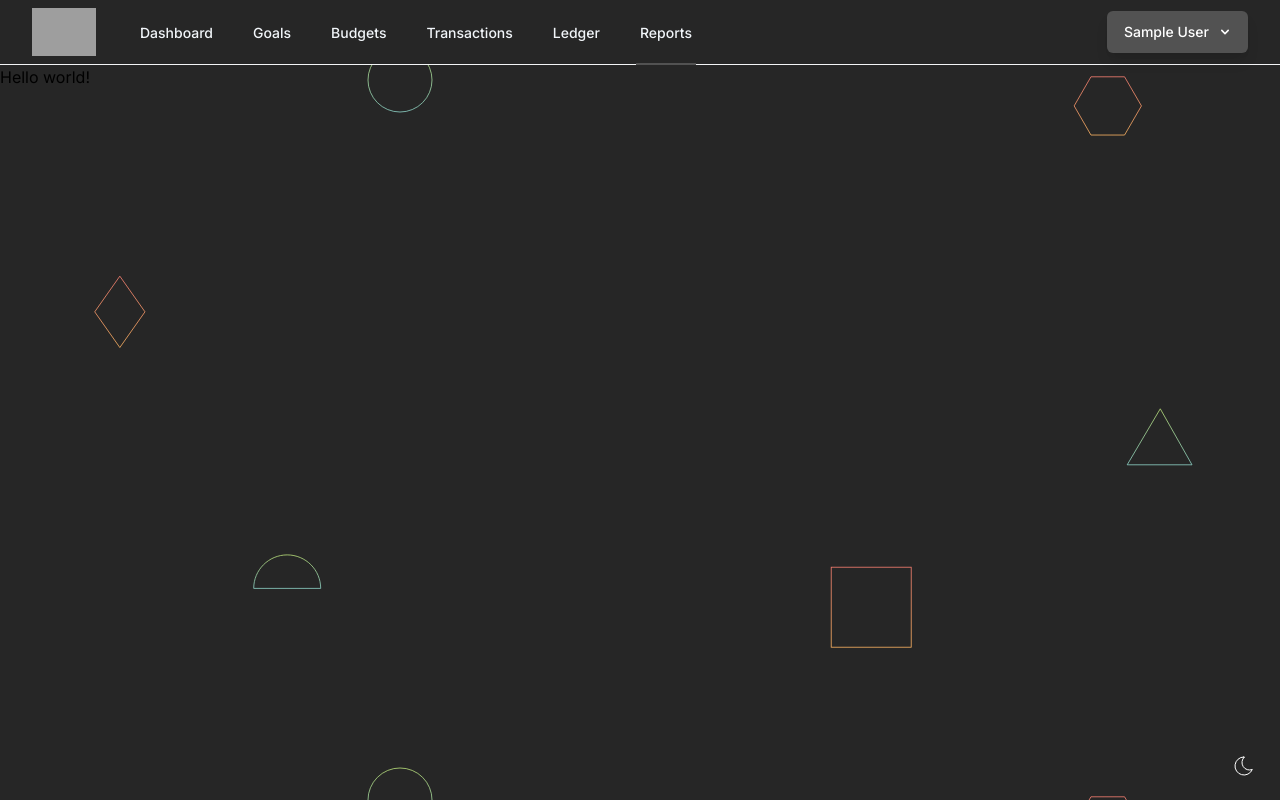
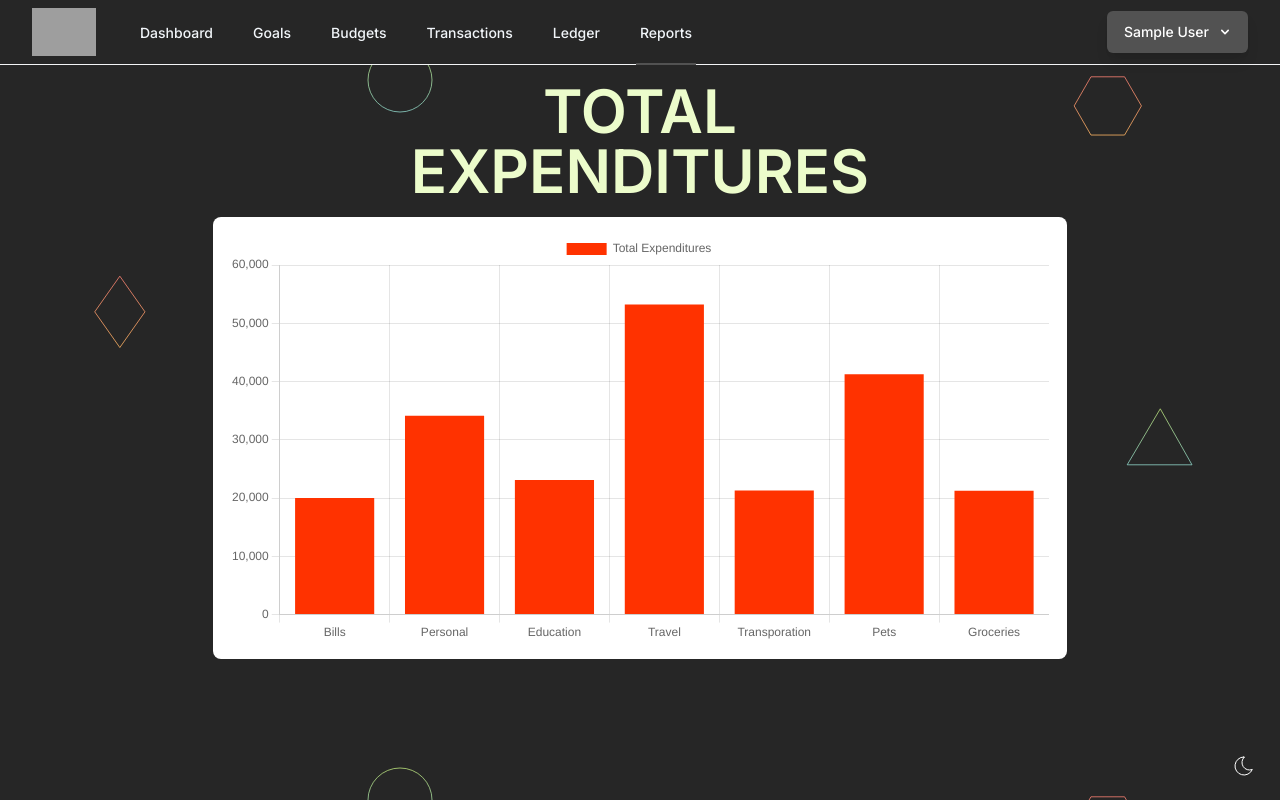
Before and after one commit to npeteros/AuditPH-TS, a Next.js app: page /reports/budgetinsights in a window 1280 px wide. Built offline with nearby package versions, Linux system fonts and the light colour scheme; no server answers; sample sign-in values are in the browser's storage; grey boxes are pictures that could not be loaded.

Commit message:
made and styled budgetinsights

```diff
--- /dev/null
+++ b/src/app/reports/budgetinsights/ChartComponent.jsx
@@ -0,0 +1,20 @@
+import React from 'react';
+import { Bar } from 'react-chartjs-2';
+import { Chart as ChartJS } from "chart.js/auto"
+
+const ChartComponent = ({ data }) => {
+  const chartData = {
+    labels: data.map(item => item.budget),
+    datasets: [
+      {
+        label: 'Total Expenditures',
+        data: data.map(item => item.total),
+        backgroundColor: '#ff3200',
+      },
+    ],
+  };
+
+  return <Bar data={chartData} />;
+};
+
+export default ChartComponent;
--- a/src/app/reports/budgetinsights/page.tsx
+++ b/src/app/reports/budgetinsights/page.tsx
@@ -1,4 +1,9 @@
-export default function Page() {
+"use client";
+
+import React from 'react';
+import ChartComponent from './ChartComponent';
+
+const App = () => {
     const data = [
         { budget: "Bills", total: 20000 },
         { budget: "Personal", total: 34122 },
@@ -8,9 +13,18 @@ export default function Page() {
         { budget: "Pets", total: 41242 },
         { budget: "Groceries", total: 21242 },
     ];
+
+
     return (
-        <div>
-            Hello world!
+        <div className='w-8/12 mx-auto'>
+            <div className='w-3/5 mx-auto'>
+                <p className='text-6xl text-center text-lime-100 font-semibold p-4'>TOTAL EXPENDITURES</p>
+            </div>
+            <div className='bg-white rounded-lg p-4'>
+                <ChartComponent data={data} />
+            </div>
         </div>
-    )
-}
+    );
+};
+
+export default App;
```
